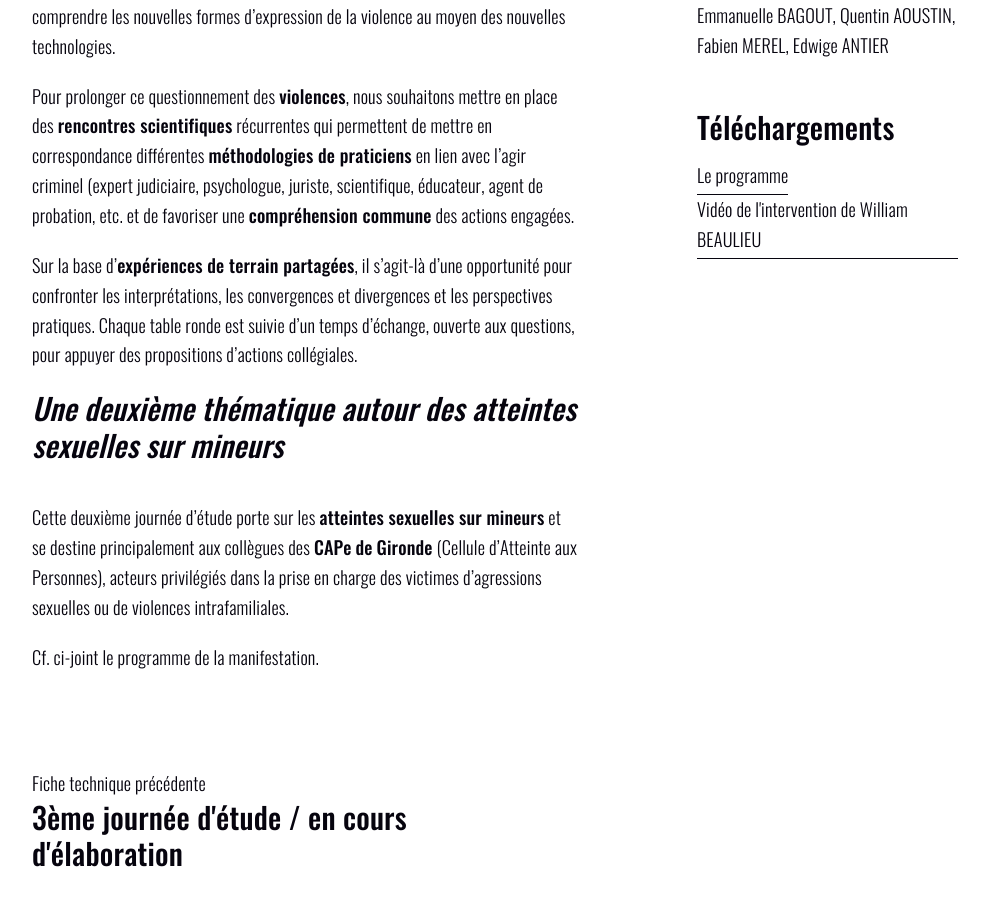
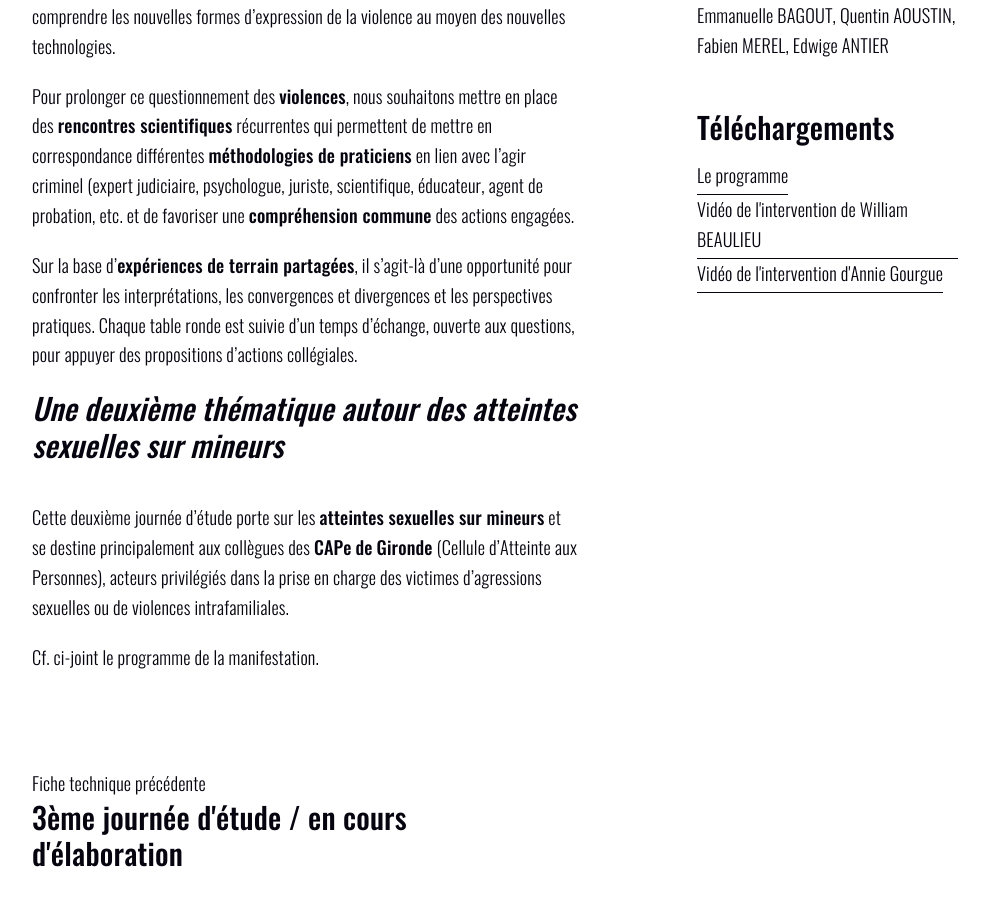
Before and after one commit to noesya/cyberneticproject, a Jekyll site: the page built from _study_days/atteintes-sexuelles-sur-mineurs-2eme-journee-d-etude-en-cours-d-elaboration.html, in a window 1280 px wide and 900 px high, scrolled down 1102 px. Shown: the whole window, without its empty margins (145-1134 px from the left). Built offline with Jekyll 4.4.1, drawn with Linux system fonts in a browser that asks for light colours.

Commit message:
Update Journées d‘études “atteintes-sexuelles-sur-mineurs-2eme-journee-d-etude-en-cours-d-elaboration”

```diff
--- a/_study_days/atteintes-sexuelles-sur-mineurs-2eme-journee-d-etude-en-cours-d-elaboration.html
+++ b/_study_days/atteintes-sexuelles-sur-mineurs-2eme-journee-d-etude-en-cours-d-elaboration.html
@@ -28,6 +28,8 @@ downloads:
     file: /assets/images/uploads/programme-journe-e-d-e-tudes-2-cybernetic.pdf
   - name: Vidéo de l'intervention de William BEAULIEU
     file: https://youtu.be/Bf_3_luQwiY
+  - name: Vidéo de l'intervention d'Annie Gourgue
+    file: https://youtu.be/ikDV91H3mzs
 event_date: 2021-06-15T08:20:30.057Z
 warning: true
 ---
```
